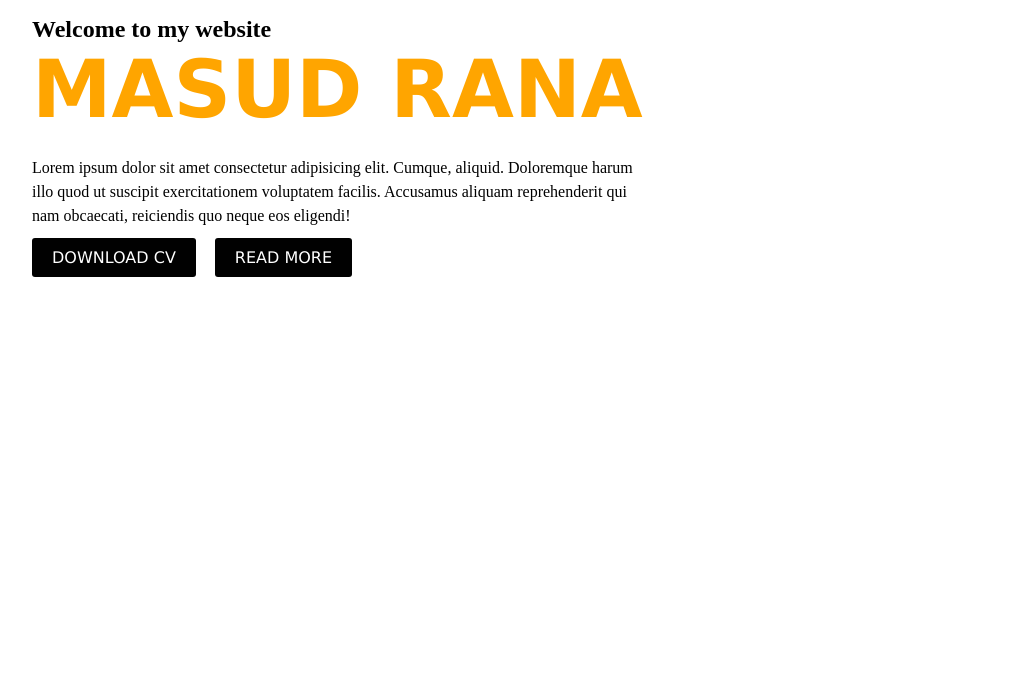
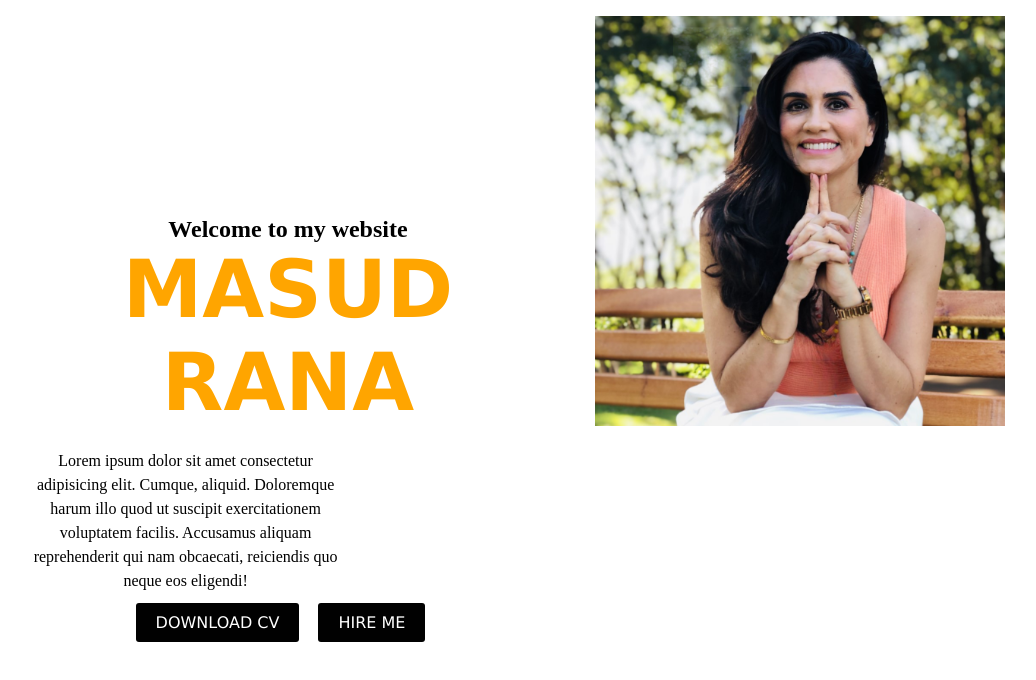
Before and after one commit to webdevexpertbd/four-jhankar, a plain HTML site: page index.html in a window 1280 px wide. Shown: the whole page, without its empty margins (96-1132 px from the left). Drawn offline with Linux system fonts and the light colour scheme.

Commit message:
banner setup

```diff
--- a/index.html
+++ b/index.html
@@ -9,11 +9,16 @@
 </head>
 <body>
     <div class="container">
-        <h3>Welcome to my website</h3>
-        <h1>Masud Rana</h1>
-        <p>Lorem ipsum dolor sit amet consectetur adipisicing elit. Cumque, aliquid. Doloremque harum illo quod ut suscipit exercitationem voluptatem facilis. Accusamus aliquam reprehenderit qui nam obcaecati, reiciendis quo neque eos eligendi!</p>
-        <a href="#">Download CV</a>
-        <a href="#">Read more</a>
+        <div class="banner-txt">
+            <h3>Welcome to my website</h3>
+            <h1>Masud Rana</h1>
+            <p>Lorem ipsum dolor sit amet consectetur adipisicing elit. Cumque, aliquid. Doloremque harum illo quod ut suscipit exercitationem voluptatem facilis. Accusamus aliquam reprehenderit qui nam obcaecati, reiciendis quo neque eos eligendi!</p>
+            <a href="#">Download CV</a>
+            <a href="#">Hire me</a>
+        </div>
+        <div class="banner-img">
+            <img src="images/Photo_About_Us.png" alt="">
+        </div>
     </div>
 
 </body>
--- a/style.css
+++ b/style.css
@@ -6,8 +6,11 @@
 
 .container {
     width: 80%;
-    margin: 0 auto;
+    margin: auto;
     padding-top: 2vh;
+    align-items: center;
+    height: 100vh;
+    text-align: center;
 }
 
 .container h3 {
@@ -36,3 +39,22 @@
     text-transform: uppercase;
     font-family: Verdana, Geneva, Tahoma, sans-serif;
 }
+
+.banner-txt {
+    width: 50%;
+    height: 100vh;
+    float: left;
+    margin: auto;
+    padding-top: 200px;
+
+}
+
+.banner-img {
+    width: 50%;
+    overflow: hidden;
+}
+
+.banner-img img {
+    width: 80%;
+
+}
```
Also changed, not shown: images/Photo_About_Us.png (added).
